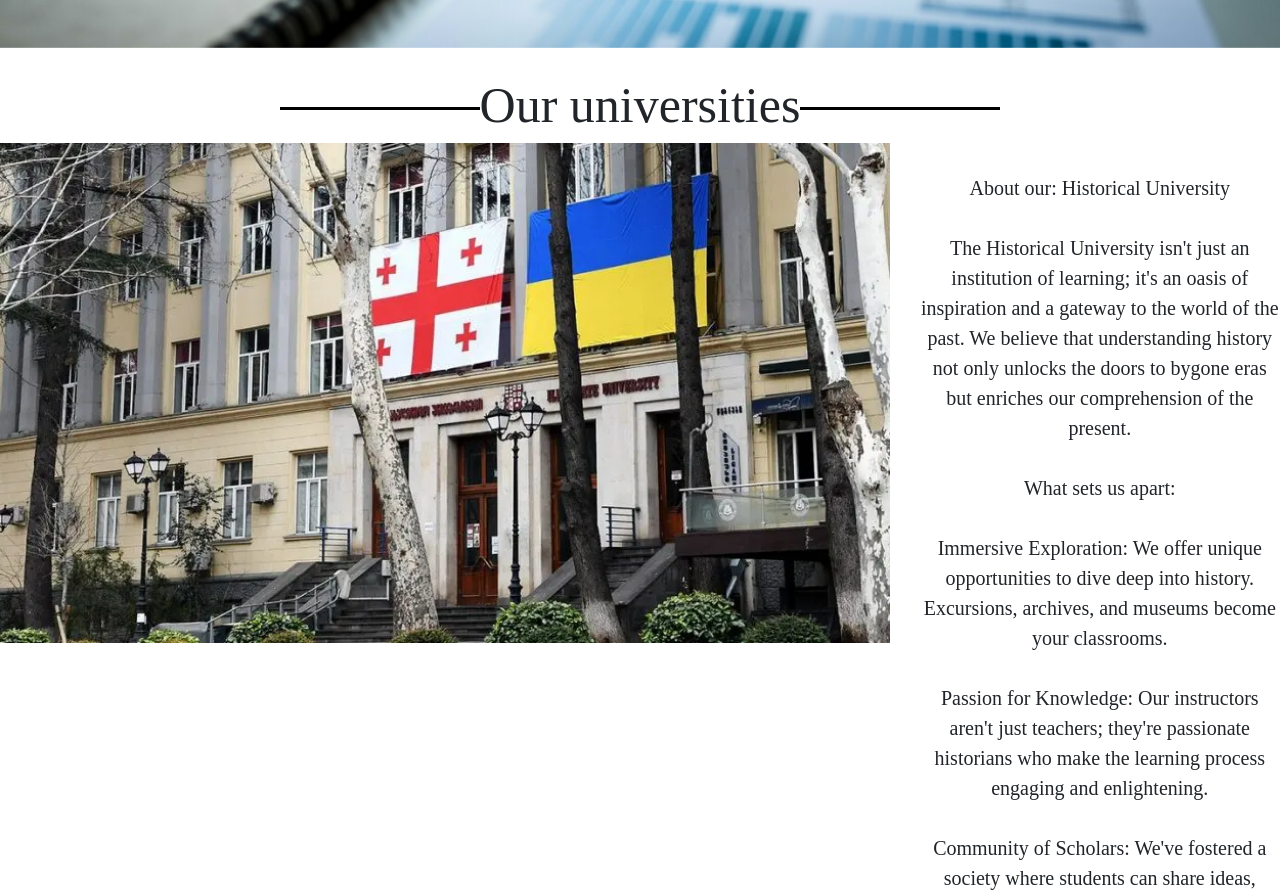
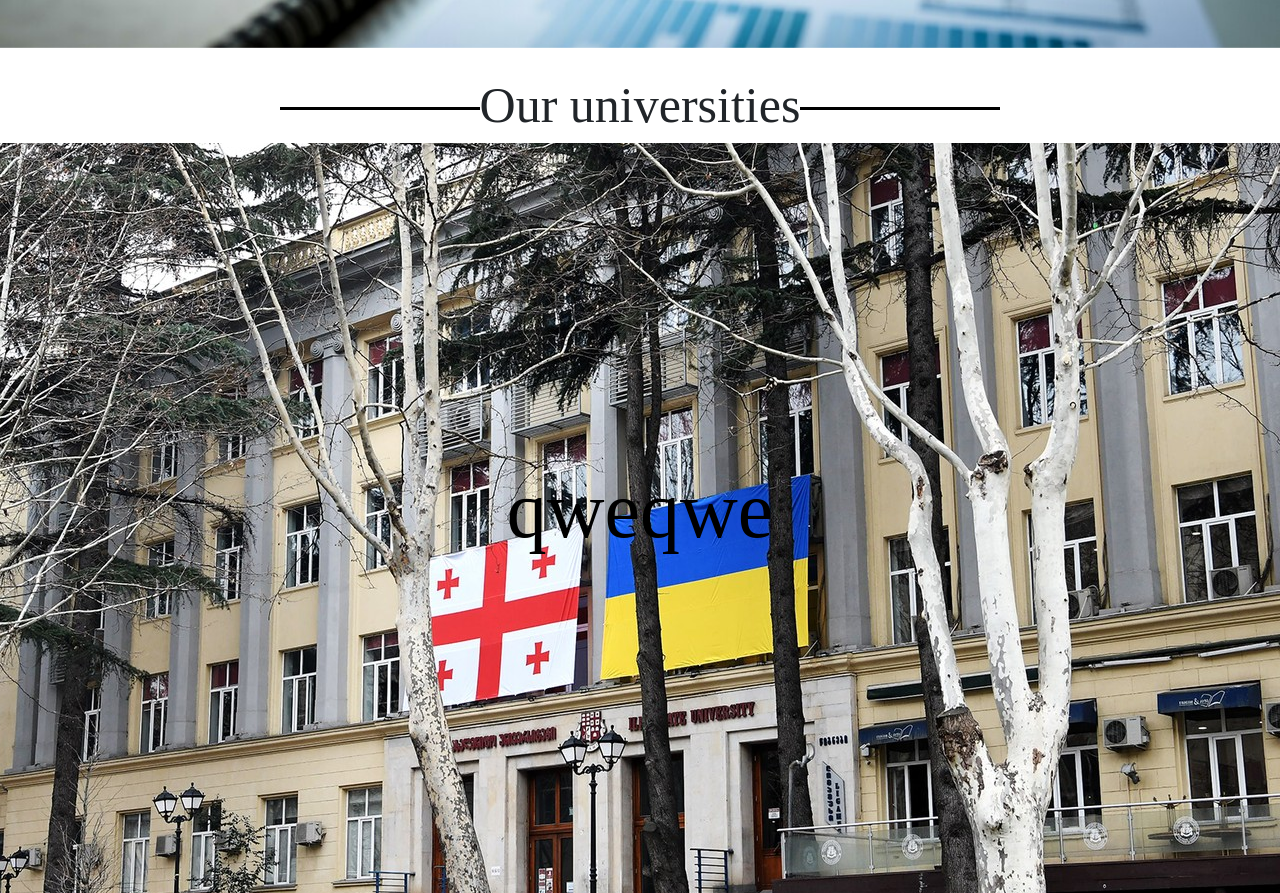
Before and after one commit to elixireous/tbc-final-project, a website: page our services.html in a window 1280 px wide. Shown: the part 887-1780 px from the top of the page. Drawn offline with nearby package versions, Linux system fonts and the light colour scheme; a web font is replaced by a local one.

Commit message:
remaking our services

```diff
--- a/our services.html
+++ b/our services.html
@@ -41,22 +41,7 @@
     <div class="container10">
         <div class="text5">Our universities</div>
     </div>
-    <div class="container11"><img src="images/universities/ilia univerity.webp" width="70%" height="500px"><P class="services_text">About our: Historical University<br>
-        <br>
-        The Historical University isn't just an institution of learning; it's an oasis of inspiration and a gateway to the world of the past. We believe that understanding history not only unlocks the doors to bygone eras but enriches our comprehension of the present.<br>
-        <br>
-        What sets us apart:<br>
-        <br>
-        Immersive Exploration: We offer unique opportunities to dive deep into history. Excursions, archives, and museums become your classrooms.<br>
-        <br>
-        Passion for Knowledge: Our instructors aren't just teachers; they're passionate historians who make the learning process engaging and enlightening.<br>
-        <br>
-        Community of Scholars: We've fostered a society where students can share ideas, research, and inspiration with like-minded individuals.<br>
-        <br>
-        We aspire for our university to be more than a place of learning—it's where history comes alive, inspiring us towards new discoveries and a deeper understanding of the past, present, and future.
-        check locations if you are interested in our univerity
-    </P>
-    </div>
+    <div class="container11"><p class="text6">qweqwe</p></div>
 <!-- ENDING -->
     <div class="ending">
         <div class="container_end">
--- a/style.css
+++ b/style.css
@@ -421,6 +421,13 @@ a {
 /* our services */
 .container11 {
     display: flex;
+    justify-content: center;
+    align-items: center;
+    background-image: url(images/universities/ilia\ university.jpg);
+    background-position: center;
+    background-repeat: no-repeat;
+    width: 100%;
+    height: 750px;
 }
 .services_text {
     padding-top: 30px;
@@ -430,3 +437,14 @@ a {
     justify-content: center;
     text-align: center;
 }
+
+.text6 {
+    color: black;
+    font-size: 80px;
+    opacity: 100%;
+    transition: 2.5s;
+}
+
+.container11 text6:hover {
+    opacity: 0%;
+}
```
Also changed, not shown: images/universities/ilia univerity.webp (deleted), images/universities/ilia university.jpg (added).
